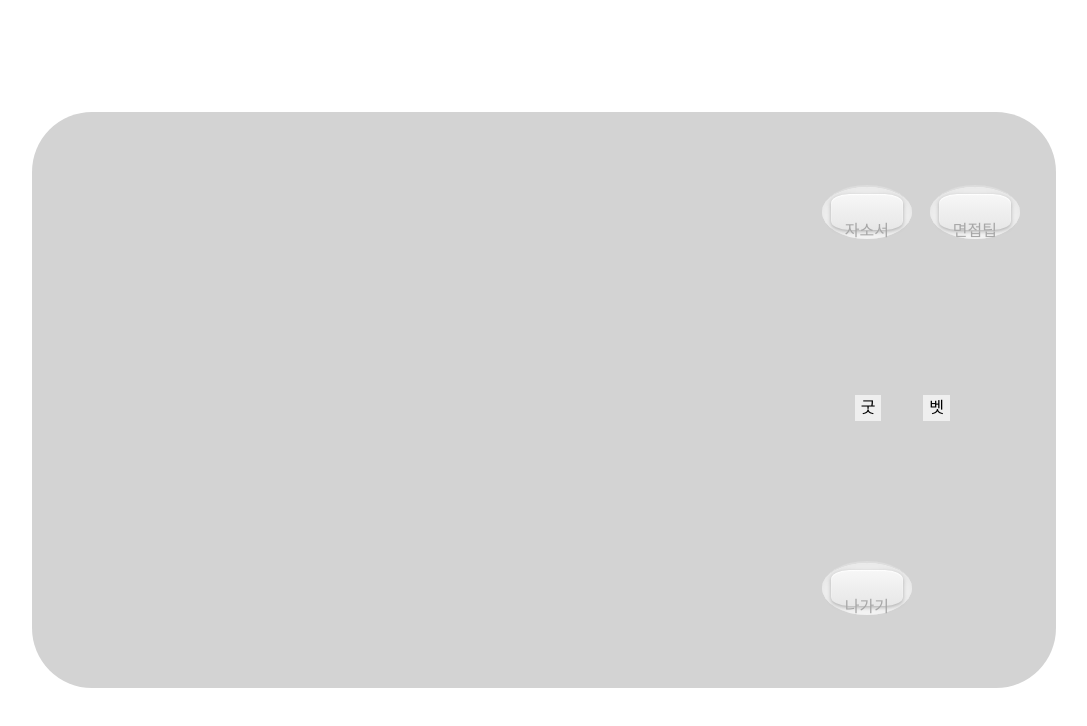
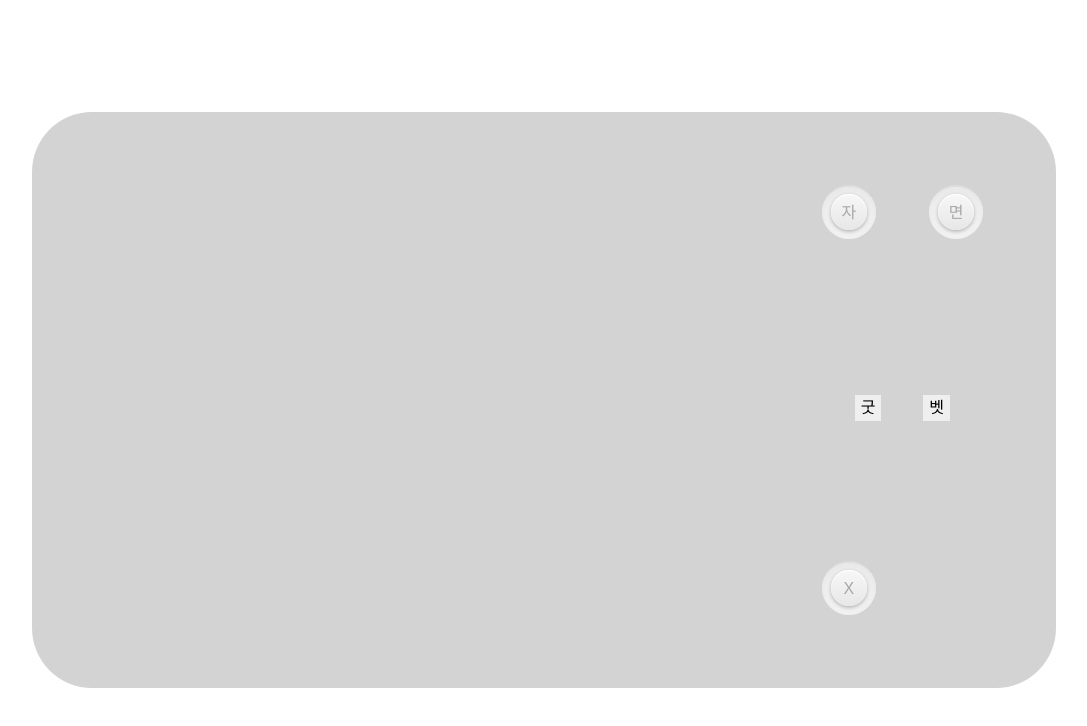
Before and after one commit to GaSuWang/Viewdle, a Vue app in the folder FE/: page /er-room in a window 1280 px wide. Shown: the top 726 px of the page, without its empty margins (96-1183 px from the left). Built offline with nearby package versions, Linux system fonts and the light colour scheme.

Commit message:
style: 면접관 페이지에서 버튼 스타일 적용

```diff
--- a/FE/src/views/StudyRoom/NormalMode/ERView.vue
+++ b/FE/src/views/StudyRoom/NormalMode/ERView.vue
@@ -15,11 +15,11 @@
       <div class="ERButtonHeader">
         <!-- 면접자 자소서 페이지 열기 버튼 -->
         <div class="CLOpen">
-          <button @click.prevent="openEECL()">자소서</button>
+          <button @click.prevent="openEECL()">자</button>
         </div>
         <!-- 질문 팁 모달 열기 버튼 -->
         <div class="QTip">
-          <button @click="openQTip">면접팁</button>
+          <button @click="openQTip">면</button>
         </div>
       </div>
 
@@ -35,11 +35,11 @@
         </div>
         <!-- 면접에서 나가기 버튼(일반 유저) -->
         <div v-show="userType === 'user'" class="ERtoLBbtn user">
-          <button @click.prevent="ERtoLBConfirm(userType)">나가기</button>
+          <button @click.prevent="ERtoLBConfirm(userType)">X</button>
         </div>
         <!-- 면접에서 나가기 버튼(방장 유저) -->
         <div v-show="userType === 'superUser'" class="ERtoLBbtn superUser">
-          <button @click.prevent="ERtoLBConfirm(userType)">나가기</button>
+          <button @click.prevent="ERtoLBConfirm(userType)">X</button>
         </div>
       </div>
     </div>
@@ -134,31 +134,23 @@ export default {
   justify-content: space-between;
 }
 
-/* 면접자 페이지 버튼들 */
+/* 면접자 페이지 버튼들 시작*/
 /* 굿/뱃 버튼은 FeedbackArea에 있음 */
 .CLOpen > button,
 .QTip > button,
 .StudyDestroyBtn > button,
 .ERtoLBbtn > button {
   border: none;
-  /* border: none;
-  padding: 3px 10px;
-  border-radius: 5px; */
   display: block;
-  background-color: #f7f7f7;
-  background-image: -webkit-gradient(linear, left top, left bottom, from(#f7f7f7), to(#e7e7e7));
-  background-image: -webkit-linear-gradient(top, #f7f7f7, #e7e7e7);
-  background-image: -moz-linear-gradient(top, #f7f7f7, #e7e7e7);
-  background-image: -ms-linear-gradient(top, #f7f7f7, #e7e7e7);
-  background-image: -o-linear-gradient(top, #f7f7f7, #e7e7e7);
+  background: linear-gradient(#f7f7f7, #e7e7e7);
   color: #a7a7a7;
   margin: 18px;
-  width: 72px;
+  width: 36px;
   height: 36px;
   position: relative;
   text-align: center;
-  line-height: 72px;
-  border-radius: 25%;
+  line-height: 36px;
+  border-radius: 50%;
   box-shadow: 0px 1.5px 4px #aaa, inset 0px 1px 1.5px #fff;
 }
 
@@ -200,13 +192,12 @@ export default {
 .QTip > button:hover,
 .StudyDestroyBtn > button:hover,
 .ERtoLBbtn > button:hover {
-  /* border: none;
-  background-color: black;
-  color: white; */
   text-decoration: none;
   color: #555;
   background: #f5f5f5;
 }
+/* 면접자 페이지 버튼들 끝*/
+
 
 .swal-overlay {
   background-color: black;
```
